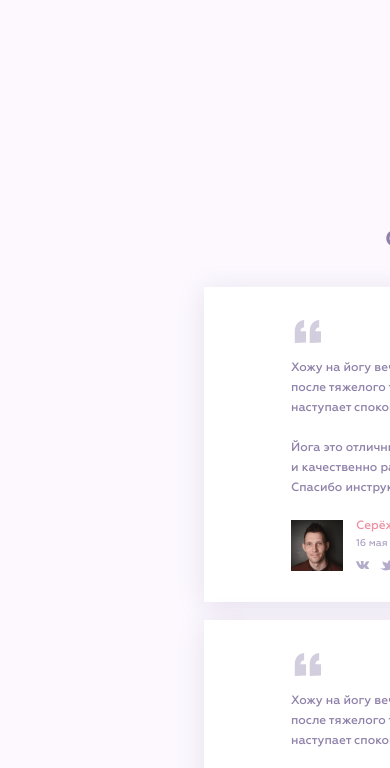
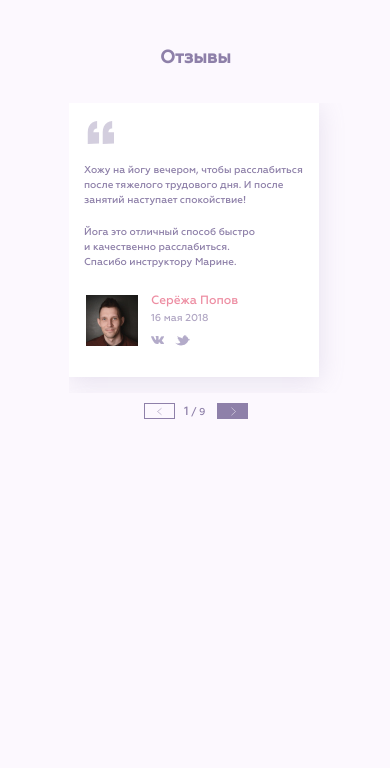
Before and after one commit to amgartseva/yoga, a website: page source/main.html in a window 390 px wide. Shown: the part 2755-3523 px from the top of the page. Drawn offline with nearby package versions, Linux system fonts and the light colour scheme; files that its build step writes are made by us from their sources; a web font is replaced by a local one.

Commit message:
Стилизация 5 экрана, пп для мобильных

```diff
--- a/source/main.html
+++ b/source/main.html
@@ -296,6 +296,7 @@
                 <path d="M1 1L10 9.5L1 18" stroke="white"/>
                 </svg>
               </div>
+              <div class="review-slider__items">
               <div class="review-slider__item review">
                 <svg class="review__icon" width="27" height="23" viewBox="0 0 27 23" fill="none" xmlns="http://www.w3.org/2000/svg">
                 <path d="M0.76 11.28C0.76 6.64 2.30667 3.36 5.4 1.44C6.84 0.533331 8.41333 0.0533311 10.12 -4.76837e-06V7.52C8.57333 7.52 7.48 8.13333 6.84 9.36C6.62667 9.89333 6.46667 10.5333 6.36 11.28H12.04V22.48L0.76 22.96V11.28ZM15.72 11.28C15.72 6.69333 17.2933 3.41333 20.44 1.44C21.7733 0.586664 23.3467 0.106664 25.16 -4.76837e-06V7.52C23.5067 7.52 22.4133 8.13333 21.88 9.36C21.56 9.89333 21.4 10.5333 21.4 11.28H27V22.48L15.72 22.96V11.28Z" fill="#8E80A9" fill-opacity="0.39"/>
@@ -356,6 +357,7 @@
                   </div>
                 </div>
               </div>
+            </div>
             </div>
           </section>
         </div>
--- a/source/sass/blocks/review-slider.scss
+++ b/source/sass/blocks/review-slider.scss
@@ -1,14 +1,32 @@
 .review-slider {
   width: 905px;
-  display: flex;
-  justify-content: space-between;
   position: relative;
   margin: 0 auto;
 
   @media (max-width: 1023px) {
+    margin-left: 169px;
+  }
+
+  @media (max-width: 767px) {
+    margin-left: 34px;
+    width: 320px;
+  }
+}
+
+.review-slider__items {
+  width: 905px;
+  display: flex;
+  justify-content: space-between;
+
+  @media (max-width: 1023px) {
     width: 442px;
     flex-wrap: wrap;
-    margin-left: 169px;
+  }
+
+  @media (max-width: 767px) {
+    width: 400px;
+    height: 290px;
+    overflow-y: hidden;
   }
 }
 
@@ -23,6 +41,12 @@
     color: $purple-dark;
     top: 676px;
     left: 209px;
+  }
+
+  @media (max-width: 767px) {
+    position: absolute;
+    left: 115px;
+    top: 289px;
   }
 }
 
@@ -57,6 +81,16 @@
       stroke: $purple-dark;
     }
   }
+
+  @media (max-width: 767px) {
+    position: absolute;
+    top: 300px;
+    left: 75px;
+    width: 31px;
+    height: 16px;
+    padding-left: 12px;
+    padding-top: 0px;
+  }
 }
 
 .review-slider__btn-right {
@@ -79,10 +113,24 @@
     padding-left: 12px;
     padding-top: 3px;
   }
+
+  @media (max-width: 767px) {
+    position: absolute;
+    top: 300px;
+    left: 148px;
+    width: 31px;
+    height: 16px;
+    padding-left: 14px;
+    padding-top: 1px;
+  }
 }
 
 .review-slider__icon {
   @media (max-width: 1023px) {
     width: 7px;
   }
+
+  @media (max-width: 767px) {
+    width: 5px;
+  }
 }
--- a/source/sass/blocks/review.scss
+++ b/source/sass/blocks/review.scss
@@ -9,6 +9,14 @@
 
   @media (max-width: 1023px) {
     margin-bottom: 18px;
+  }
+
+  @media (max-width: 767px) {
+    width: 250px;
+    padding-left: 15px;
+    padding-top: 18px;
+    padding-bottom: 26px;
+    margin-bottom: 30px;
   }
 }
 
@@ -24,13 +32,29 @@
     margin-top: 10px;
   }
 
+  @media (max-width: 767px) {
+    padding-right: 0;
+    font-size: 10px;
+    line-height: 15px;
+    margin-top: 14px;
+    margin-bottom: 25px;
+  }
+
   & p {
     margin: 0;
     margin-bottom: 20px;
 
+    @media (max-width: 767px) {
+      margin-bottom: 17px;
+    }
+
     &:nth-child(2) {
       padding-right: 85px;
       margin-bottom: 0;
+
+      @media (max-width: 767px) {
+        padding-right: 60px;
+      }
     }
   }
 }
--- a/source/sass/blocks/reviews.scss
+++ b/source/sass/blocks/reviews.scss
@@ -17,6 +17,13 @@
     margin-left: 350px;
     margin-bottom: 40px;
   }
+
+  @media (max-width: 767px) {
+    font-size: 18px;
+    margin-top: 32px;
+    margin-left: 125px;
+    margin-bottom: 38px;
+  }
 }
 
 .reviews__number {
--- a/source/sass/blocks/team.scss
+++ b/source/sass/blocks/team.scss
@@ -4,6 +4,10 @@
   background-repeat: no-repeat;
   background-position: 688px 20px;
   position: relative;
+
+  @media (max-width: 767px) {
+    min-height: 500px;
+  }
 }
 
 .team__heading {
--- a/source/sass/blocks/user-info.scss
+++ b/source/sass/blocks/user-info.scss
@@ -5,6 +5,10 @@
 
 .user-info__image {
   margin-right: 13px;
+
+  @media (max-width: 767px){
+    margin-left: 2px;
+  }
 }
 
 .user-info__name {
```
Also changed, not shown: build/css/style.min.css, build/main.html, 1 other file.
